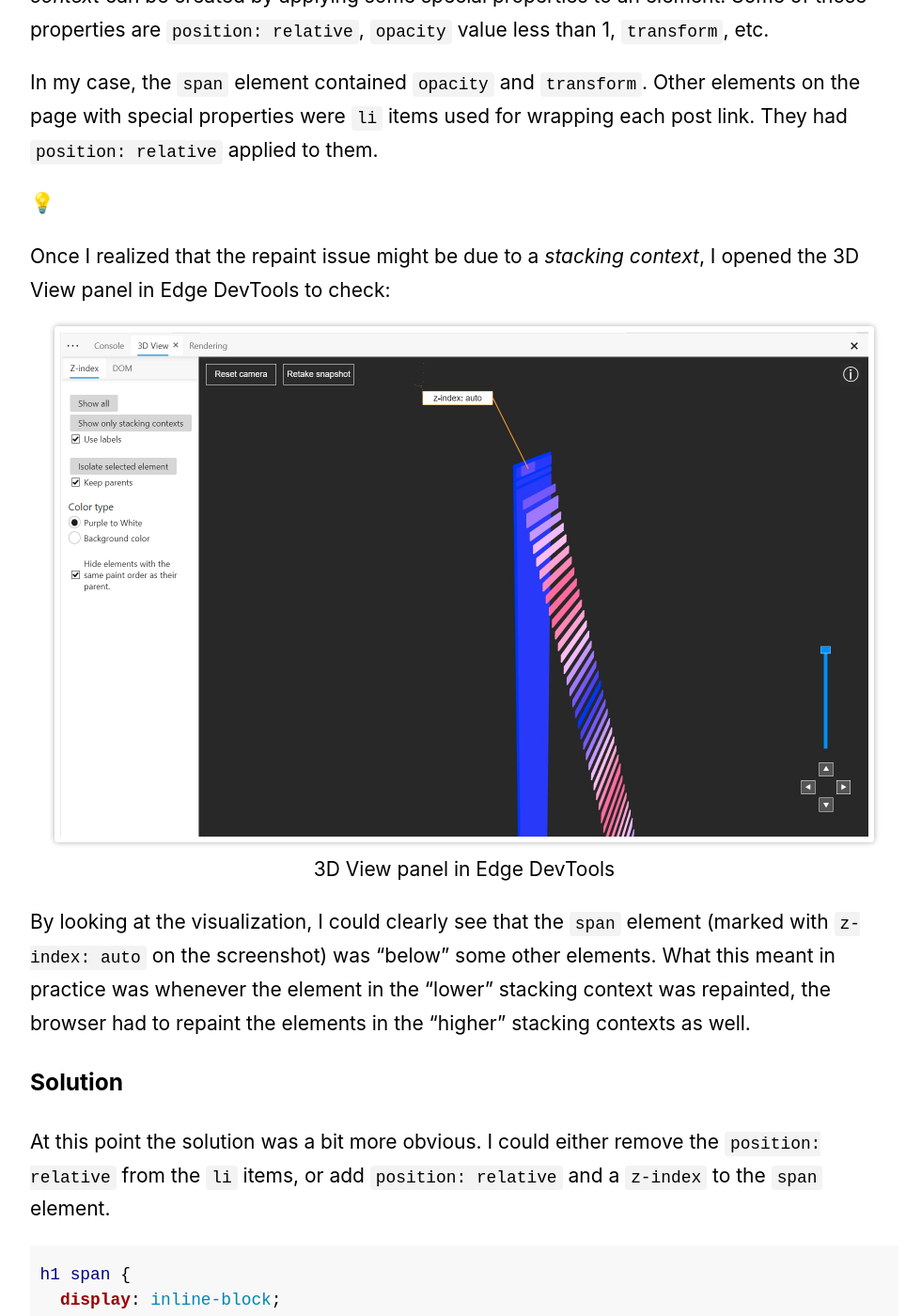
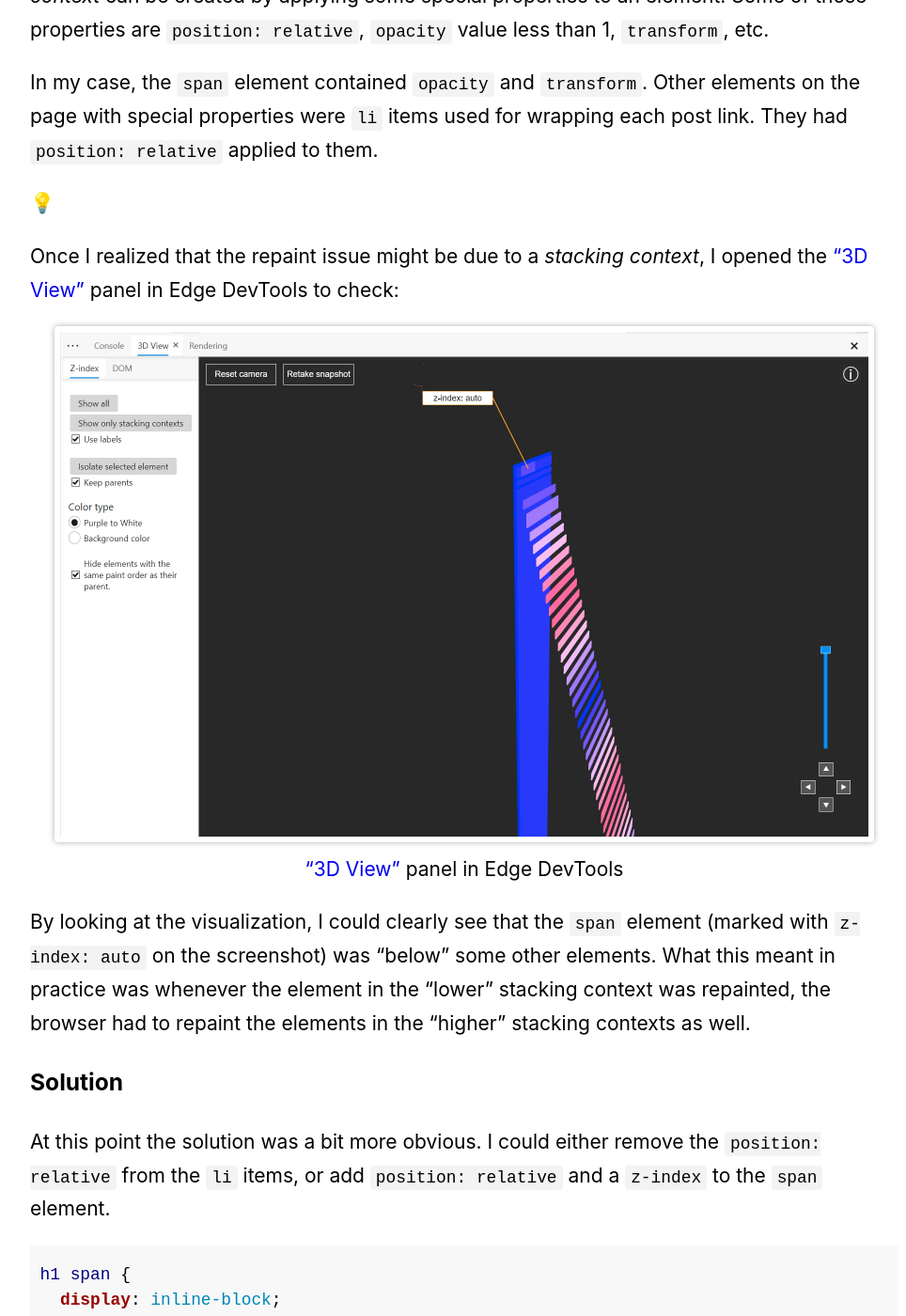
Before and after one commit to dzhavat/dzhavat.github.io, a Jekyll site: the page built from _posts/posts/2021-02-18-debugging-layout-repaint-issues-triggered-by-css-transition.md, in a window 1280 px wide and 1400 px high, scrolled down 3191 px. Shown: the whole window at 94% size, without its empty margins (146-1110 px from the left). Built offline with Jekyll 4.4.1, drawn with Linux system fonts in a browser that asks for light colours; part of the change alters nothing that is shown; some of the changed text lies outside the part shown.

```diff
--- a/_posts/posts/2021-02-18-debugging-layout-repaint-issues-triggered-by-css-transition.md
+++ b/_posts/posts/2021-02-18-debugging-layout-repaint-issues-triggered-by-css-transition.md
@@ -65,11 +65,11 @@ In my case, the `span` element contained `opacity` and `transform`. Other elemen
 
 💡
 
-Once I realized that the repaint issue might be due to a *stacking context*, I opened the 3D View panel in Edge DevTools to check:
+Once I realized that the repaint issue might be due to a *stacking context*, I opened the [“3D View”](https://docs.microsoft.com/en-us/microsoft-edge/devtools-guide-chromium/3d-view/) panel in Edge DevTools to check:
 
 <figure>
   <img src="/assets/img/2021/02/18/3D-View-panel-in-Edge-DevTools-z-index-auto.jpg" alt="">
-  <figcaption>3D View panel in Edge DevTools</figcaption>
+  <figcaption><a href="https://docs.microsoft.com/en-us/microsoft-edge/devtools-guide-chromium/3d-view/">“3D View”</a> panel in Edge DevTools</figcaption>
 </figure>
 
 By looking at the visualization, I could clearly see that the `span` element (marked with `z-index: auto` on the screenshot) was “below” some other elements. What this meant in practice was whenever the element in the “lower” stacking context was repainted, the browser had to repaint the elements in the “higher” stacking contexts as well.
@@ -101,7 +101,7 @@ After adding these two properties, the repainting issue was gone:
   <figcaption>CSS Transition optimized to repaint a single element</figcaption>
 </figure>
 
-Sure enough, the 3D View in Edge DevTools also confirmed that the `span` was moved to the topmost stack (marked with `z-index: 2` in the screenshot below):
+Sure enough, the 3D View also confirmed that the `span` was moved to the topmost stack (marked with `z-index: 2` in the screenshot below):
 
 <figure>
   <img src="/assets/img/2021/02/18/3D-View-panel-in-Edge-DevTools-z-index-2.jpg" alt="">
```
